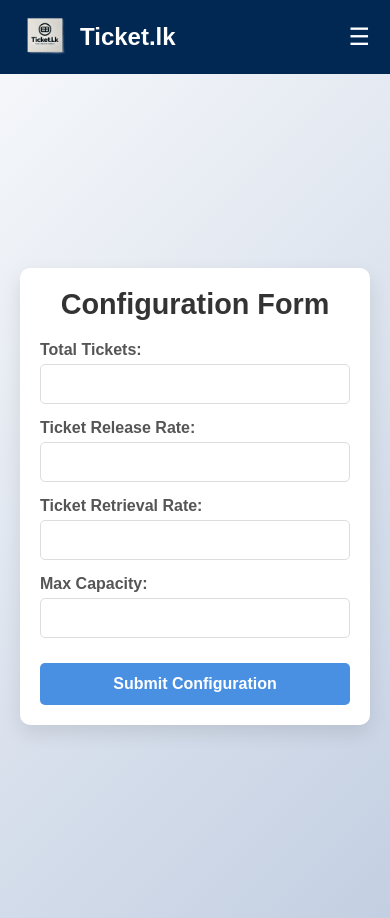
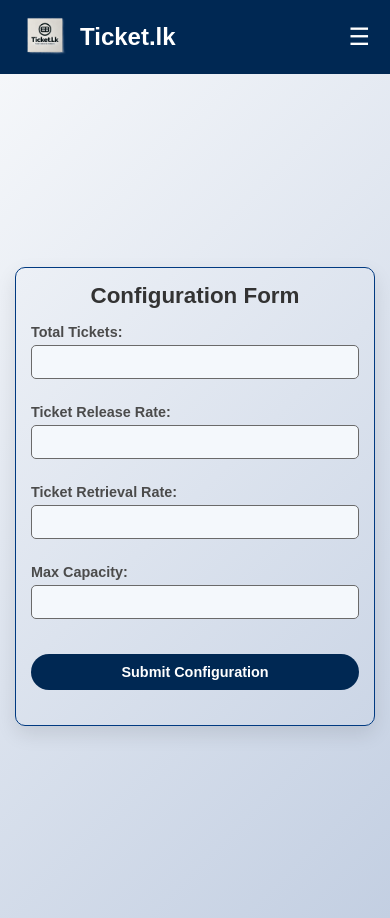
Before and after one commit to Pamodi1022/Ticket-Booking-System, a React (Create React App) app in the folder Frontend/: page /config in a window 390 px wide. Built offline with nearby package versions, Linux system fonts and the light colour scheme.

Commit message:
style: Update ConfigForm styles for improved aesthetics and responsiveness

```diff
--- a/Frontend/src/styles/ConfigFormstyles.css
+++ b/Frontend/src/styles/ConfigFormstyles.css
@@ -9,8 +9,9 @@
 }
 
 .config-form-container {
-  background-color: white;
+  background-color: transparent;
   border-radius: 10px;
+  border: 1.5px solid #013a81;
   box-shadow: 0 8px 20px rgba(0, 0, 0, 0.1);
   padding: 30px;
   width: 100%;
@@ -19,10 +20,11 @@
 
 /* Compact version for home page */
 .config-form-container-compact {
-  background-color: white;
+  background: #e8f0f9;
+  border: 1px solid #01295e;
   border-radius: 8px;
   width: 100%;
-  padding: 15px;
+  padding: 25px;
 }
 
 .config-form-title {
@@ -40,20 +42,22 @@
   display: block;
   margin-bottom: 5px;
   font-size: 1rem;
-  color: #555;
+  color: #4b4b4b;
 }
 
 .config-input-field {
   width: 100%;
   padding: 10px;
-  border: 1px solid #ddd;
+  border: 1px solid #6a6a6a;
   border-radius: 5px;
   font-size: 1rem;
+  background-color: #f4f8fc;
   transition: border-color 0.3s;
+  margin-bottom: 10px;
 }
 
 .config-input-field:focus {
-  border-color: #4a90e2;
+  border-color: #152231;
   outline: none;
 }
 
@@ -65,24 +69,127 @@
 }
 
 .config-submit-btn {
-  background-color: #4a90e2;
+  background-color: #002853;
   color: white;
   border: none;
-  border-radius: 5px;
+  border-radius: 20px;
   padding: 12px 20px;
+  max-width: 250px;
   font-size: 1rem;
   cursor: pointer;
   width: 100%;
   margin-top: 10px;
+  margin-bottom: 20px;
   transition: background-color 0.3s;
+  margin-left: 170px;
 }
 
 .config-submit-btn:hover {
   background-color: #3a7bc8;
 }
 
+/* Footer */
+.footer {
+  text-align: center;
+  padding: 20px 0;
+  background-color: #002853;
+}
+
+.footer p {
+  margin: 0;
+  font-size: 14px;
+  color: #f0f1f2;
+}
+
+/* Media Queries for Responsiveness */
+
+/* Tablets and Small Desktops (768px - 1024px) */
+@media (max-width: 1024px) {
+  .config-form-container {
+    padding: 25px;
+    max-width: 450px;
+  }
+
+  .config-form-title {
+    font-size: 1.6rem;
+  }
+
+  .config-submit-btn {
+    margin-left: 120px;
+  }
+}
+
+/* Tablets (768px and below) */
 @media (max-width: 768px) {
   .config-form-container {
     padding: 20px;
+    max-width: 400px;
+  }
+
+  .config-form-title {
+    font-size: 1.5rem;
+  }
+
+  .config-submit-btn {
+    margin-left: 15px;
   }
 }
+
+/* Mobile Devices (480px and below) */
+@media (max-width: 480px) {
+  .config-form-background {
+    padding: 15px;
+  }
+
+  .config-form-container {
+    padding: 15px;
+    max-width: 100%;
+  }
+
+  .config-form-title {
+    font-size: 1.4rem;
+    margin-bottom: 15px;
+  }
+
+  .config-input-field {
+    padding: 8px;
+    font-size: 0.9rem;
+  }
+
+  .config-submit-btn {
+    margin-left: 0;
+    max-width: 100%;
+    padding: 10px 15px;
+    font-size: 0.9rem;
+  }
+
+  .config-form-group label {
+    font-size: 0.9rem;
+  }
+
+  .config-error-message {
+    font-size: 0.8rem;
+  }
+}
+
+/* Small Mobile Devices (320px and below) */
+@media (max-width: 320px) {
+  .config-form-container {
+    padding: 10px;
+  }
+
+  .config-form-title {
+    font-size: 1.3rem;
+  }
+
+  .config-input-field {
+    padding: 6px;
+    font-size: 0.85rem;
+  }
+
+  .config-submit-btn {
+    padding: 8px 12px;
+    font-size: 0.85rem;
+
+  }
+}
```
